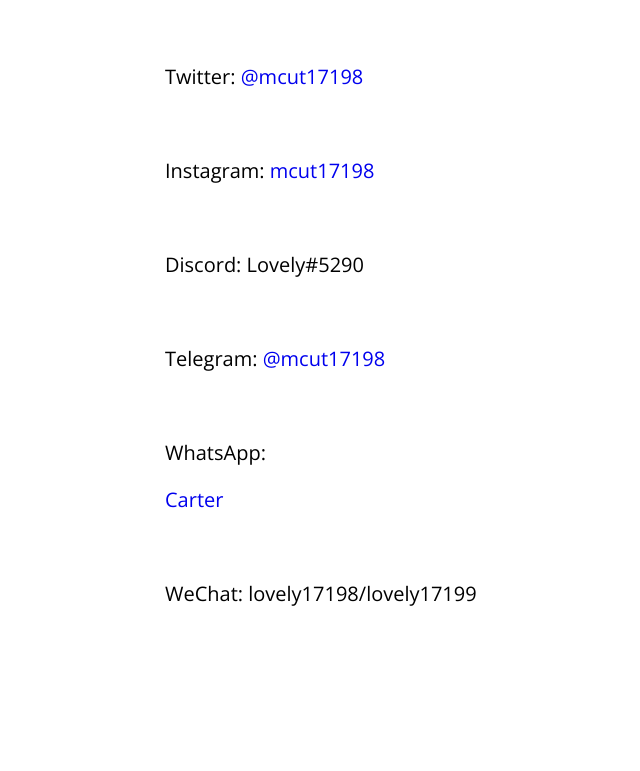
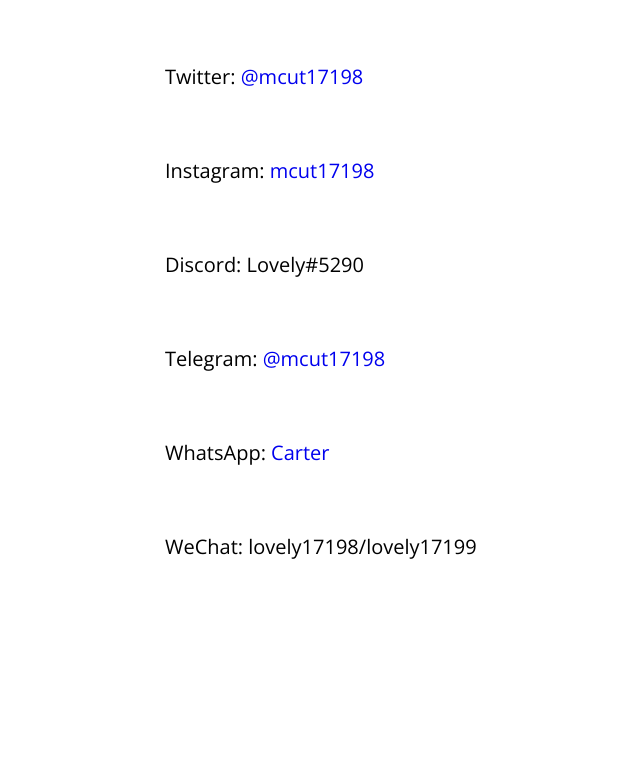
Before and after one commit to mcut17198/mcut17198.github.io, a plain HTML site: page index.html in a window 1280 px wide. Shown: the part 2802-3573 px from the top of the page, without its empty margins (75-715 px from the left). Drawn offline with nearby package versions, Linux system fonts and the light colour scheme.

Commit message:
Update index.html

```diff
--- a/index.html
+++ b/index.html
@@ -51,7 +51,7 @@
     <div class="editable-style silex-element-content silex-id-1489143528708-6 container-element website-width" id="menu">
         <a class="editable-style silex-id-1440800306868-7 text-element button content-white page-link-active" style="top: 66.7188px; left: 415px; width: 130px; min-height: 63px;" href="index.html#menu">
                 <div class="silex-element-content normal"><p>Contact&nbsp;Me</p></div>
-            </a><div class="editable-style text-element silex-id-1660701805844-1 page-carter-zhang-s-homepage paged-element paged-element-visible"><div class="silex-element-content normal"><p>E-mail Address: mcut17198@outlook.com</p><p><br></p><p>Phone Number: Send me an e-mail for my phone number</p><p><br></p><p>Facebook: <a href="https://www.facebook.com/profile.php?id=100070700345066">Carter Zhang</a><a></a></p><p><br></p><p>Twitter: <a href="https://twitter.com/mcut17198">@mcut17198</a><br></p><p><br></p><p>Instagram: <a href="http://instagram.com/mcut17198">mcut17198</a><br></p><p><br></p><p>Discord: Lovely#5290</p><p><br></p><p>Telegram: <a href="https://t.me/mcut17198">@mcut17198</a><br></p><p><br></p><p>WhatsApp:&nbsp;</p><p><a href="https://wa.me/qr/2RPN5AZ6FJW6B1">Carter</a></p><p><br></p><p><a href="https://wa.me/qr/2RPN5AZ6FJW6B1"></a>WeChat: lovely17198/lovely17199</p></div></div></div></div>
+            </a><div class="editable-style text-element silex-id-1660701805844-1 page-carter-zhang-s-homepage paged-element paged-element-visible"><div class="silex-element-content normal"><p>E-mail Address: mcut17198@outlook.com</p><p><br></p><p>Phone Number: Send me an e-mail for my phone number</p><p><br></p><p>Facebook: <a href="https://www.facebook.com/profile.php?id=100070700345066">Carter Zhang</a><a></a></p><p><br></p><p>Twitter: <a href="https://twitter.com/mcut17198">@mcut17198</a><br></p><p><br></p><p>Instagram: <a href="http://instagram.com/mcut17198">mcut17198</a><br></p><p><br></p><p>Discord: Lovely#5290</p><p><br></p><p>Telegram: <a href="https://t.me/mcut17198">@mcut17198</a><br></p><p><br></p><p>WhatsApp:&nbsp;<a href="https://wa.me/qr/2RPN5AZ6FJW6B1">Carter</a></p><p><br></p><p><a href="https://wa.me/qr/2RPN5AZ6FJW6B1"></a>WeChat: lovely17198/lovely17199</p></div></div></div></div>
     <footer class="container-element editable-style silex-id-1489143627408-9 section-element prevent-resizable">
         <div class="editable-style silex-element-content website-width silex-id-1489143627407-8 container-element">
             <div class="editable-style silex-id-1440801730160-14 text-element footer">
```
